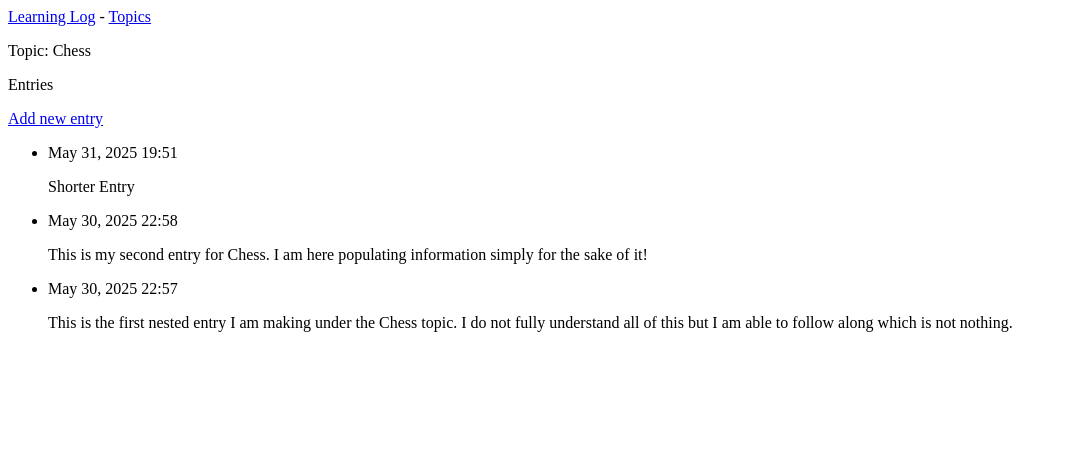
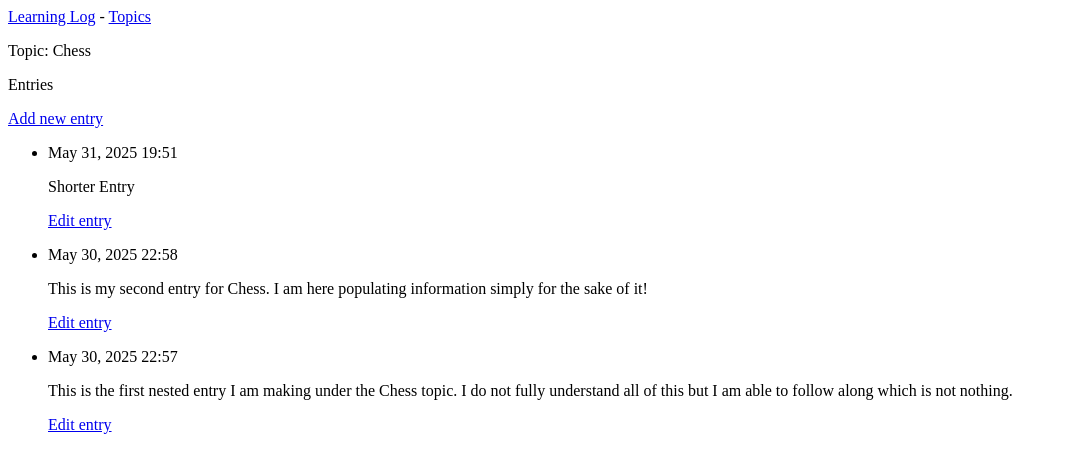
Before and after one commit to OreoLasagna/Django, a Django app: page /topics/1/ in a window 1280 px wide. Shown: the top 473 px of the page, without its empty margins (0-1067 px from the left). Run offline with Django 5.2, Linux system fonts and the light colour scheme; data comes from the database, SQL or seed files in the repository; both versions use the stored data as it was after the commit.

Commit message:
Added in code to be able to edit entries

```diff
--- a/learning_logs/templates/learning_logs/topic.html
+++ b/learning_logs/templates/learning_logs/topic.html
@@ -13,6 +13,9 @@
     <li>
         <p>{{entry.date_added|date:'M d, Y H:i'}}</p>
         <p>{{entry.text|linebreaks}}</p>
+        <p>
+            <a href="{% url 'learning_logs:edit_entry' entry.id %}">Edit entry</a>
+        </p>
     </li>
     {% empty %}
     <li>There are no entries for this topic yet</li>
--- a/learning_logs/urls.py
+++ b/learning_logs/urls.py
@@ -18,4 +18,7 @@ urlpatterns = [
 
     #Page for adding a new entry
     path('new_entry/<int:topic_id>/', views.new_entry, name = 'new_entry'),
+
+    #Page for editing an entry
+    path('edit_entry/<int:entry_id>/', views.edit_entry, name = 'edit_entry'),
 ]
--- a/learning_logs/views.py
+++ b/learning_logs/views.py
@@ -1,6 +1,6 @@
 from django.shortcuts import render, redirect
 
-from .models import Topic
+from .models import Topic, Entry
 from .forms import TopicForm, EntryForm
 
 # Create your views here.
@@ -68,3 +68,22 @@ def new_entry(request, topic_id):
     #Display a blank or invalid form
     context = {'topic': topic, 'form': form}
     return render(request, 'learning_logs/new_entry.html', context)
+
+def edit_entry(request, entry_id):
+    """Edit an existing entry"""
+    entry = Entry.objects.get(id = entry_id)
+    topic = entry.topic
+
+    if request.method != 'POST':
+        #Initial request; pre-fill form with the current entry.
+        form = EntryForm(instance = entry)
+    else:
+        #POST data submitted; process data
+        form = EntryForm(instance = entry, data = request.POST)
+        if form.is_valid():
+            form.save()
+            return redirect('learning_logs:topic', topic_id = topic.id)
+            #Telling it to call the topic function above
+
+    context = {'entry': entry, 'topic': topic, 'form': form}
+    return render(request, 'learning_logs/edit_entry.html', context)
```
Also changed, not shown: learning_logs/templates/learning_logs/edit_entry.html (added, +16 -0 lines), db.sqlite3.
